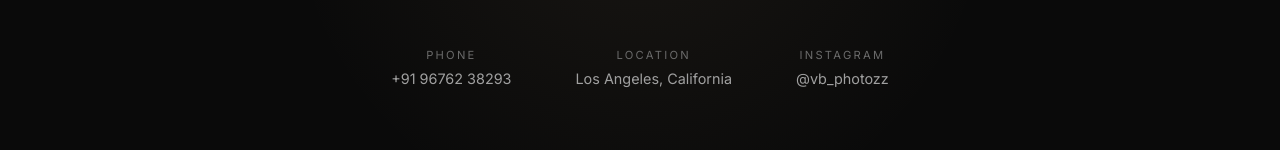
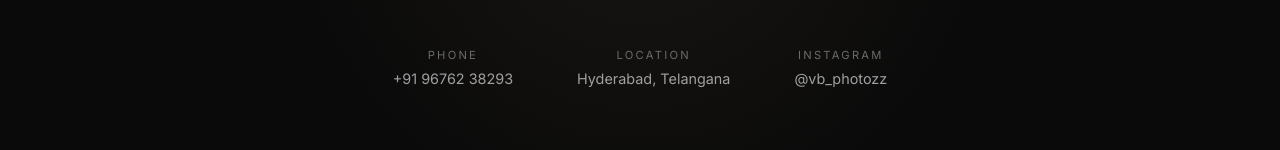
Before and after one commit to Wreck7/photo_portfolio, a React (Vite) app: page / in a window 1280 px wide. Shown: the part 7127-7277 px from the top of the page. Built offline with nearby package versions, Linux system fonts and the light colour scheme; a web font is replaced by a local one.

Commit message:
added location

```diff
--- a/src/pages/HomePage.jsx
+++ b/src/pages/HomePage.jsx
@@ -12,7 +12,7 @@ const PHOTOGRAPHER_TAGLINE = 'Capturing spaces, faces, and flavors.';
 const PHOTOGRAPHER_EMAIL = 'gandhamvishnu296@gmail.com';
 const PHOTOGRAPHER_PHONE = '+91 96762 38293';
 const PHOTOGRAPHER_INSTAGRAM = '@vb_photozz';
-const PHOTOGRAPHER_LOCATION = 'Los Angeles, California';
+const PHOTOGRAPHER_LOCATION = 'Hyderabad, Telangana';
 const PHOTOGRAPHER_BIO = [
   "With over a decade of experience behind the lens, I've dedicated my career to capturing the extraordinary in the ordinary. My journey began in the narrow streets of old cities, where I learned that every corner holds a story waiting to be told.",
   "I specialize in three distinct worlds: the geometric poetry of architecture, the raw emotion of human portraits, and the sensory art of culinary photography. Each frame I capture is a meditation on light, shadow, and the fleeting moments that define our existence.",
```
